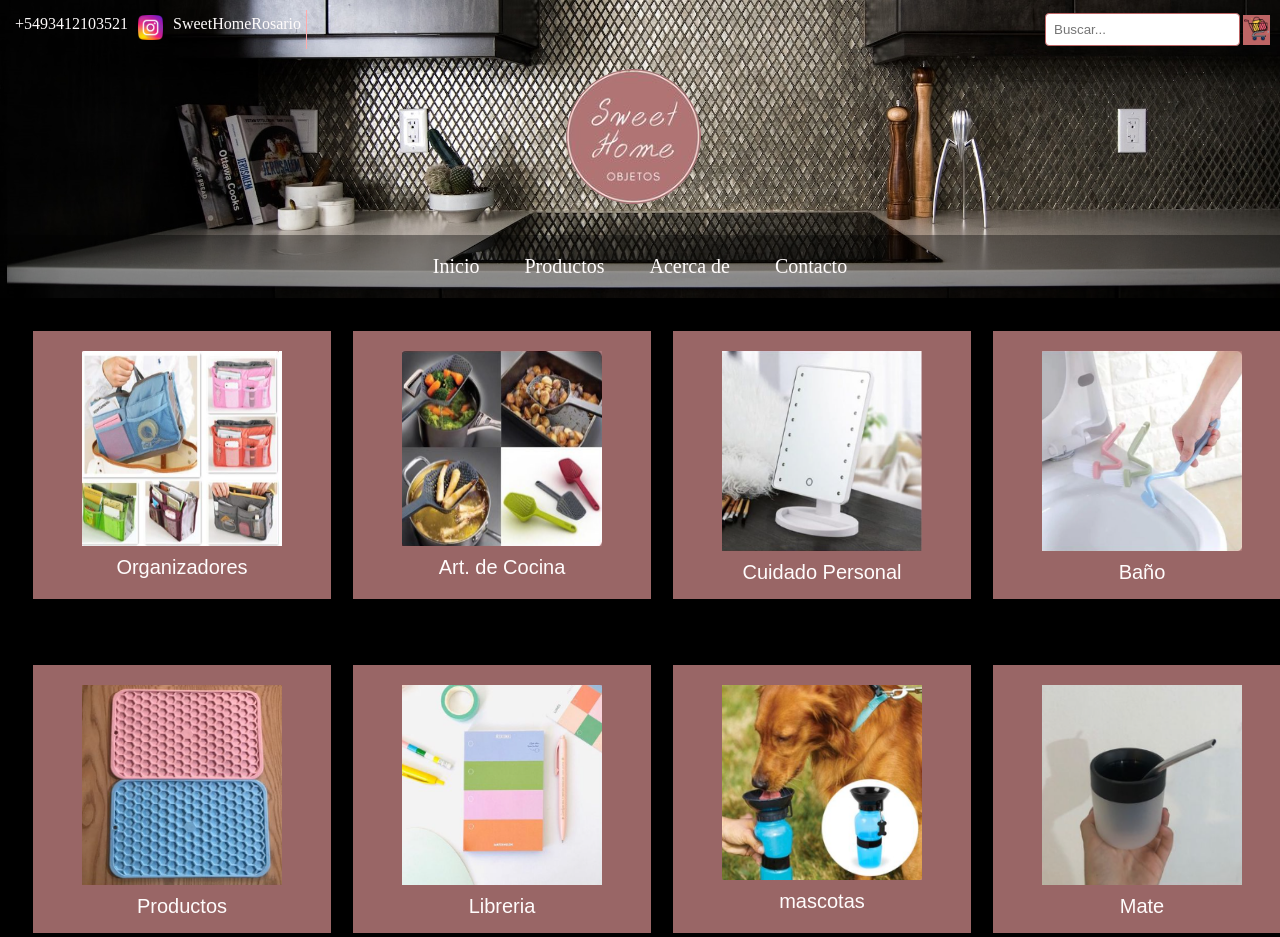
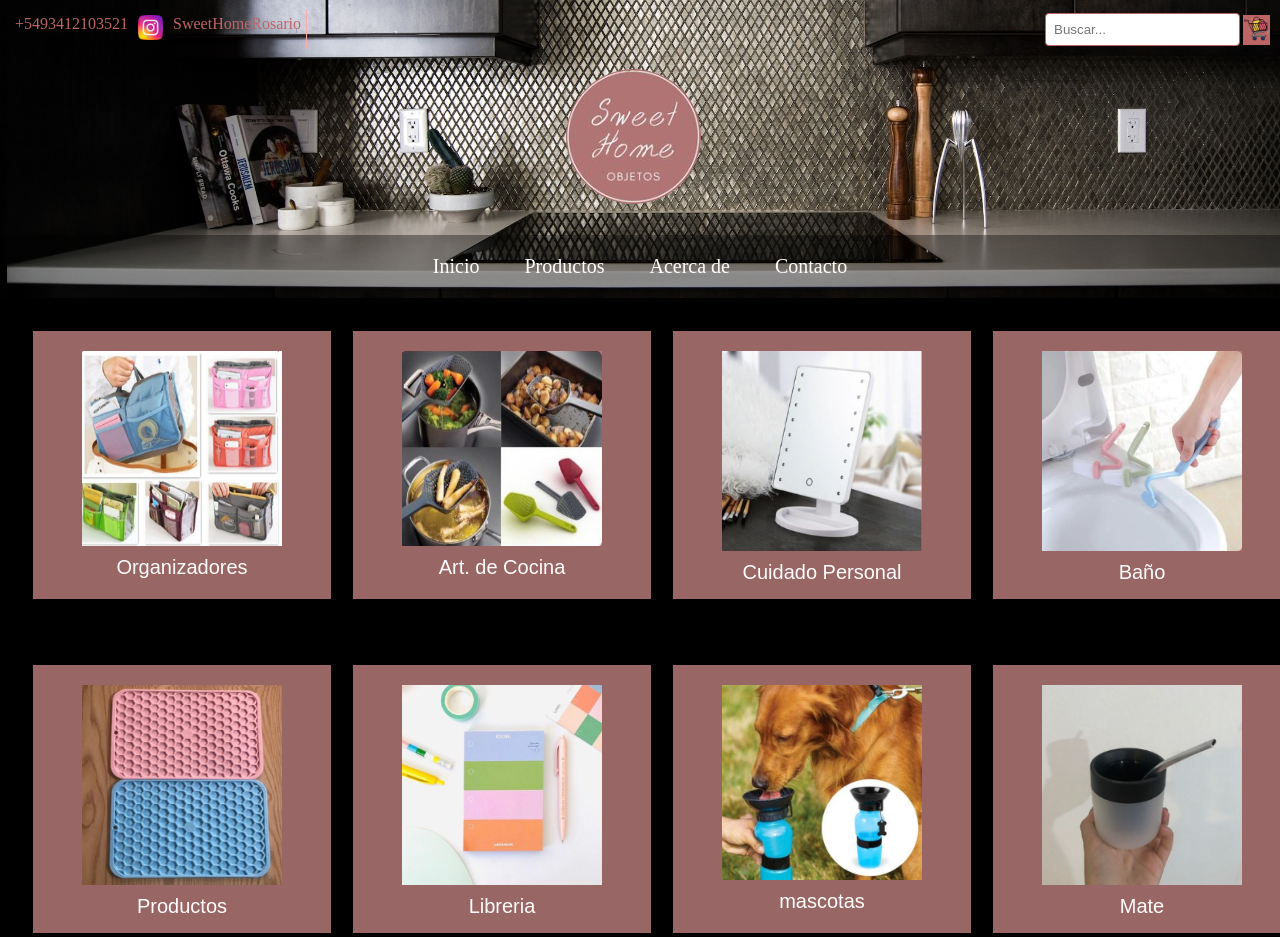
Before and after one commit to nicofal23/SweetHome, a website: page index.html in a window 1280 px wide. Shown: the top 937 px of the page. Drawn offline with Linux system fonts and the light colour scheme.

Commit message:
modificaciones

```diff
--- a/scss/components/_header.scss
+++ b/scss/components/_header.scss
@@ -60,6 +60,7 @@ header {
         border-right: 1px solid #ffabab;
         li {
             margin: 5px;
+            color: $imagenfooter;
             a{
                 img{
                 width: 25px;
```
Also changed, not shown: css/style.css.
